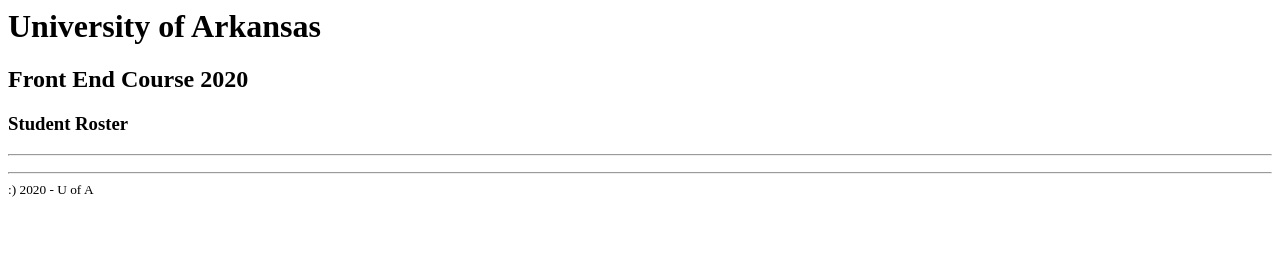
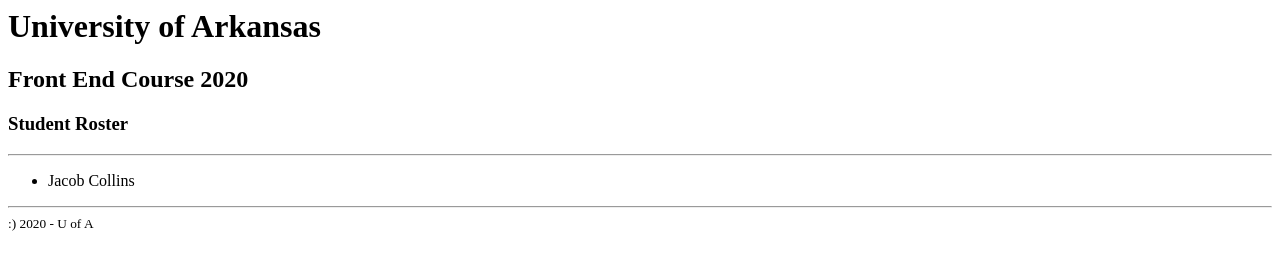
Before and after one commit to rogerd330/student-roster, a plain HTML site: page index.html in a window 1280 px wide. Drawn offline with Linux system fonts and the light colour scheme.

Commit message:
Added My Name To List

```diff
--- a/index.html
+++ b/index.html
@@ -12,7 +12,7 @@
 
         <ul>
         <!-- put your details in an LI below here -->
-
+            <li>Jacob Collins</li>
 
         </ul>
 
```
